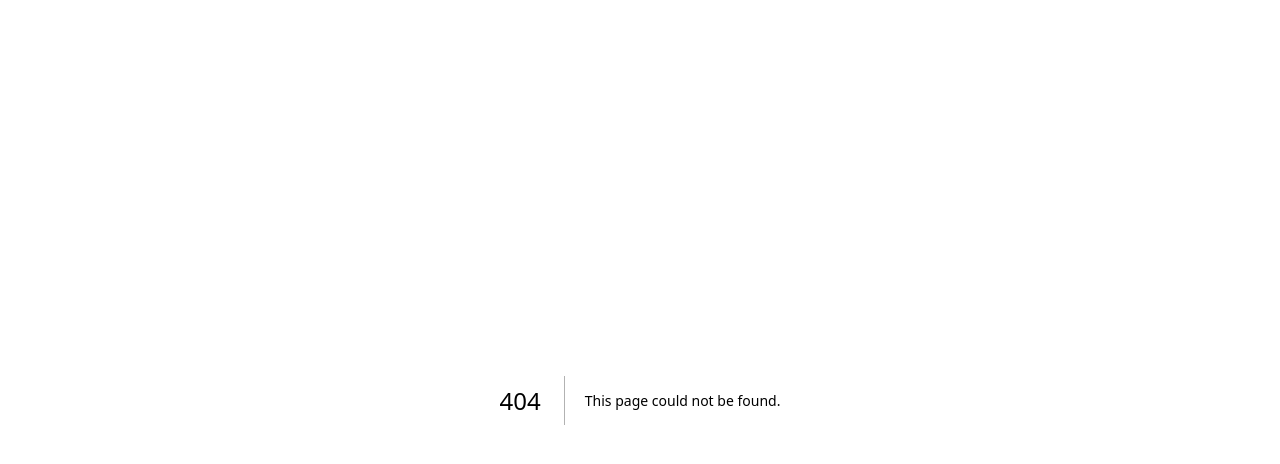
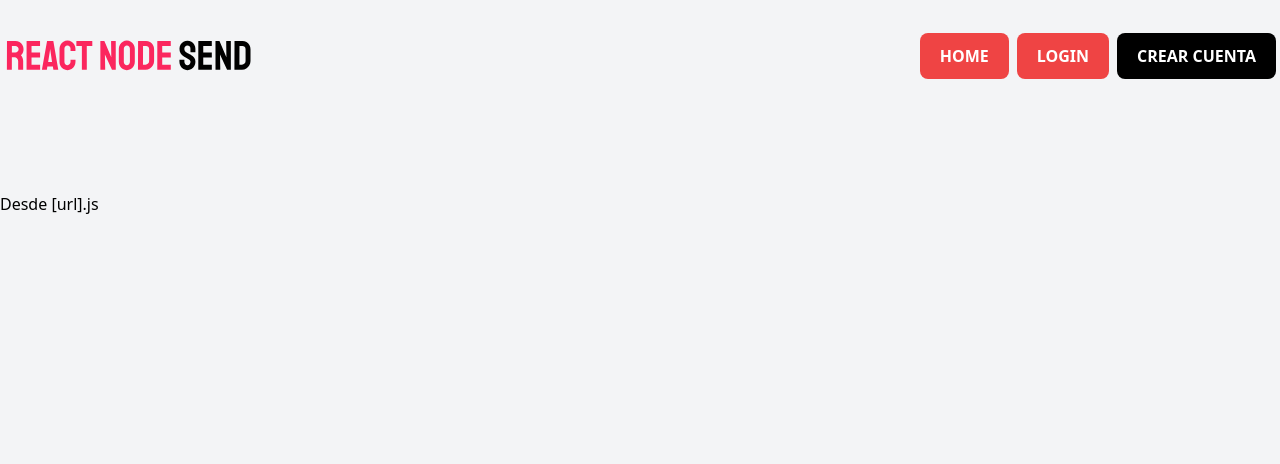
Before and after one commit to ppagano91/nodesend-cliente, a Next.js app: page /enlaces/1 in a window 1280 px wide. Before the commit this address had no page. Shown: the top 464 px of the page. Built offline with nearby package versions, Linux system fonts and the light colour scheme; no server answers.

Commit message:
Routing dinámico para enlaces de Descarga

```diff
--- /dev/null
+++ b/pages/enlaces/[url].js
@@ -0,0 +1,9 @@
+import Layout from "../../components/Layout";
+
+export default function Enlace() {
+  return (
+    <Layout>
+      <h1>Desde [url].js</h1>
+    </Layout>
+  );
+}
```
